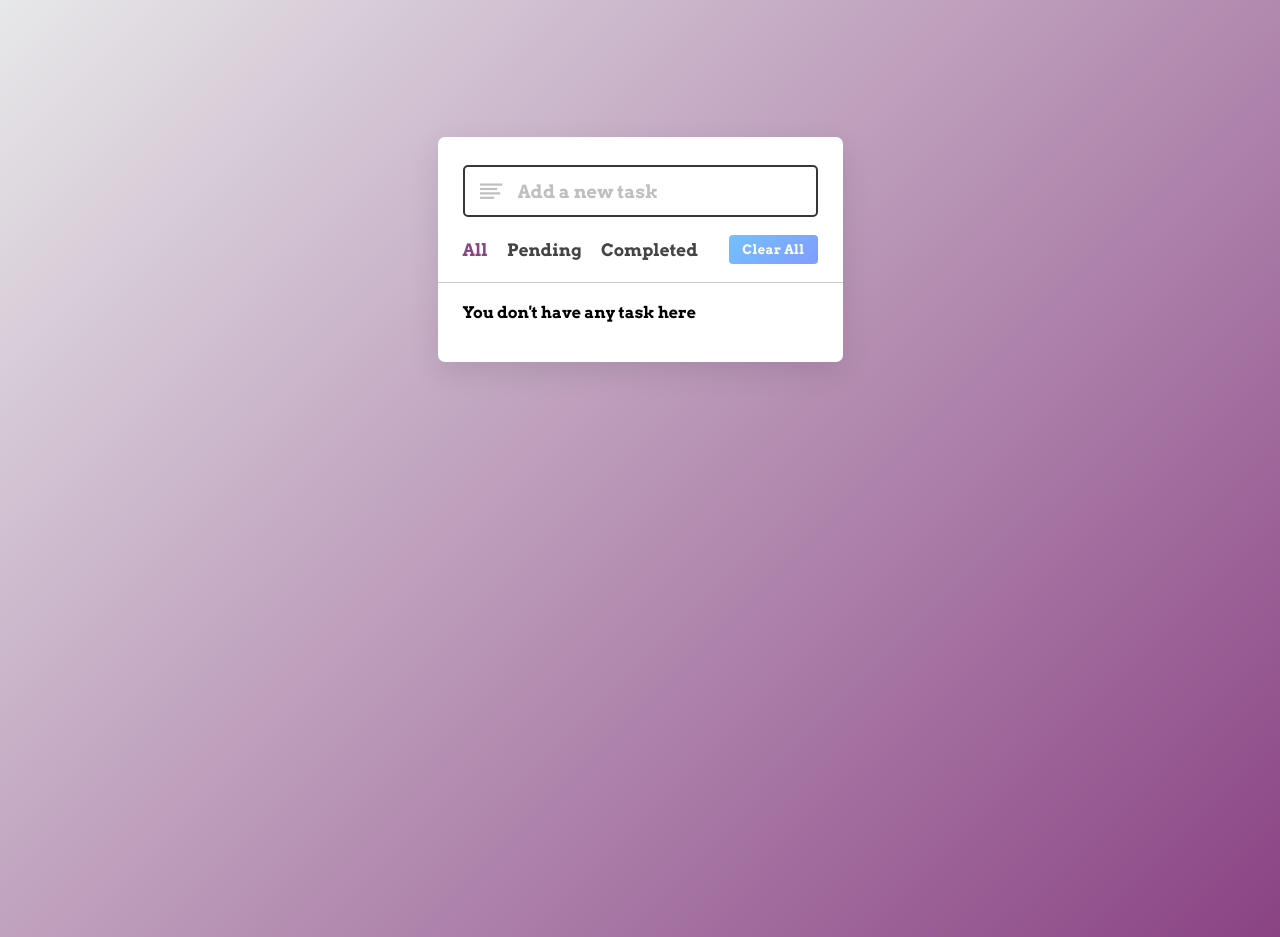
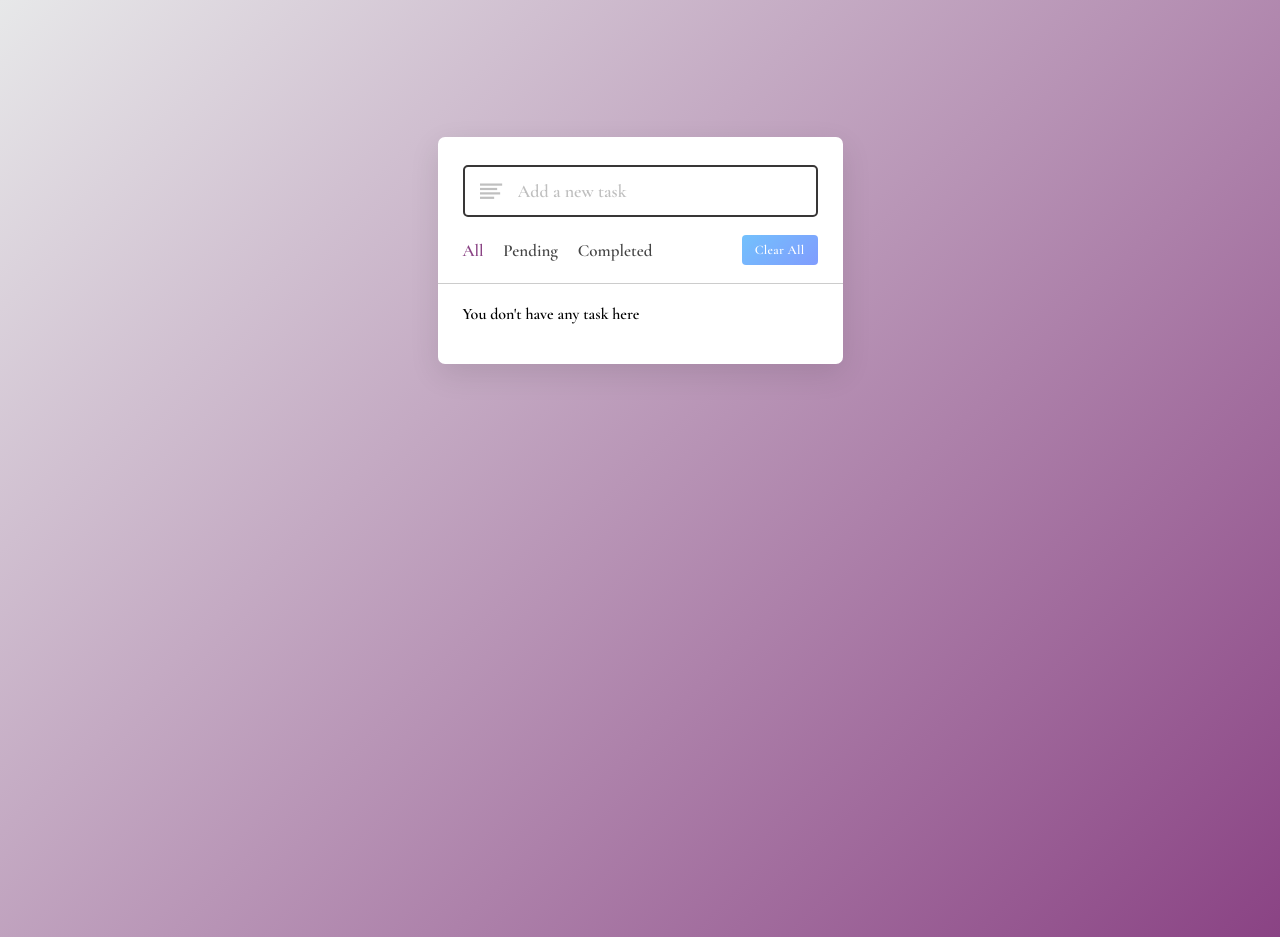
Before and after one commit to Rajkumaran-S/Dynamic-ToDo-List-App, a plain HTML site: page index.html in a window 1280 px wide. Drawn offline with nearby package versions, Linux system fonts and the light colour scheme.

Commit message:
Update style.css

```diff
--- a/style.css
+++ b/style.css
@@ -1,11 +1,10 @@
-@import url('https://fonts.googleapis.com/css2?family=Abel&family=Arvo:ital,wght@0,400;0,700;1,400;1,700&family=Cormorant+Garamond:ital,wght@0,300..700;1,300..700&family=Libre+Baskerville:ital,wght@0,400;0,700;1,400&family=Saira+Condensed:wght@100;200;300;400;500;600;700;800;900&display=swap');
+@import url('https://fonts.googleapis.com/css2?family=Abel&family=Arvo:ital,wght@0,400;0,700;1,400;1,700&family=Bebas+Neue&family=Cormorant+Garamond:ital,wght@0,300..700;1,300..700&family=Libre+Baskerville:ital,wght@0,400;0,700;1,400&family=Saira+Condensed:wght@100;200;300;400;500;600;700;800;900&display=swap');
 *{
   margin: 0;
   padding: 0;
   box-sizing: border-box;
-  font-family: "Arvo", static;
+  font-family: "Cormorant Garamond", serif;
   font-weight: 600;
-  font-style: normal;
 }
 body{
   width: 100%;
```
